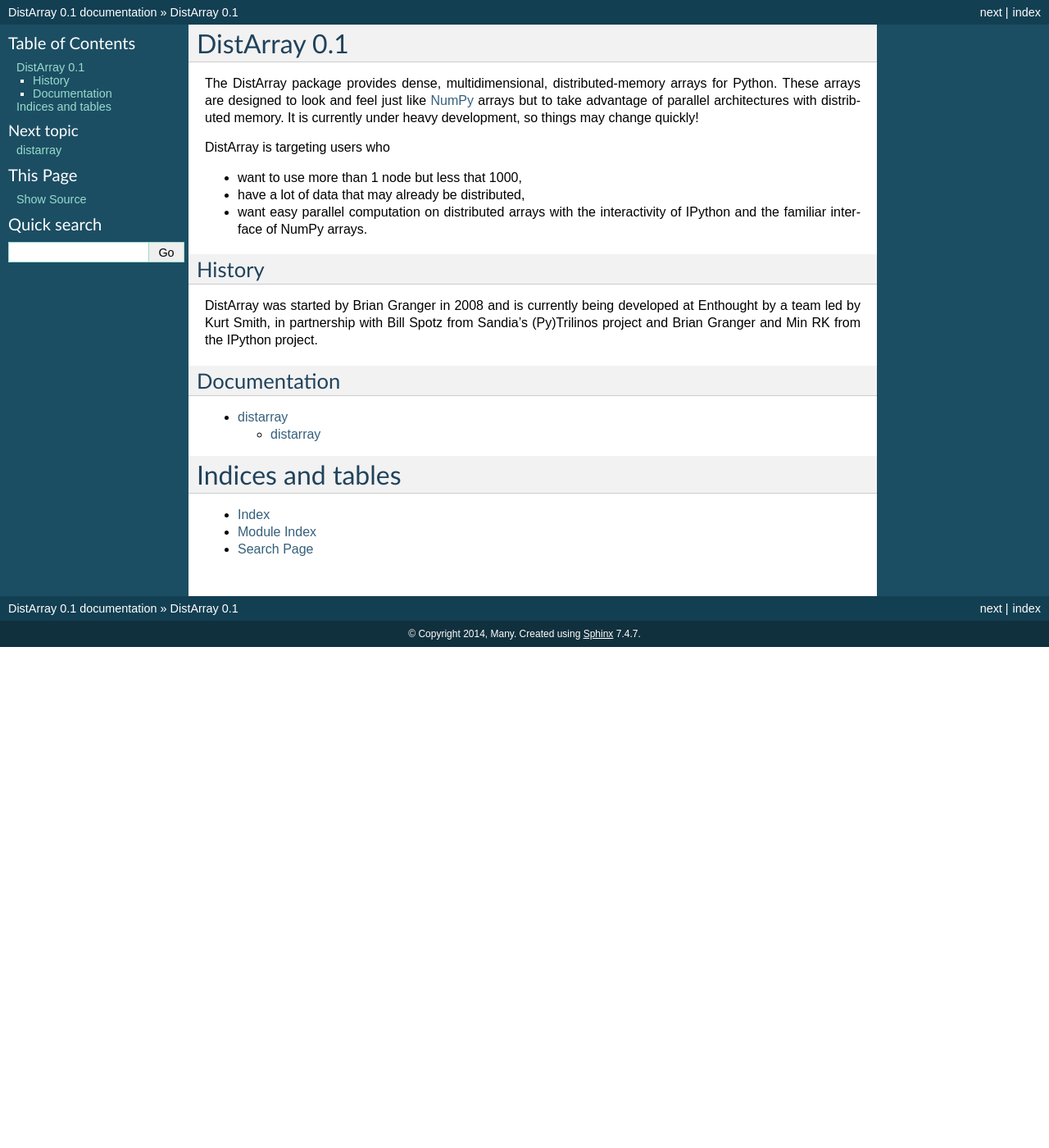
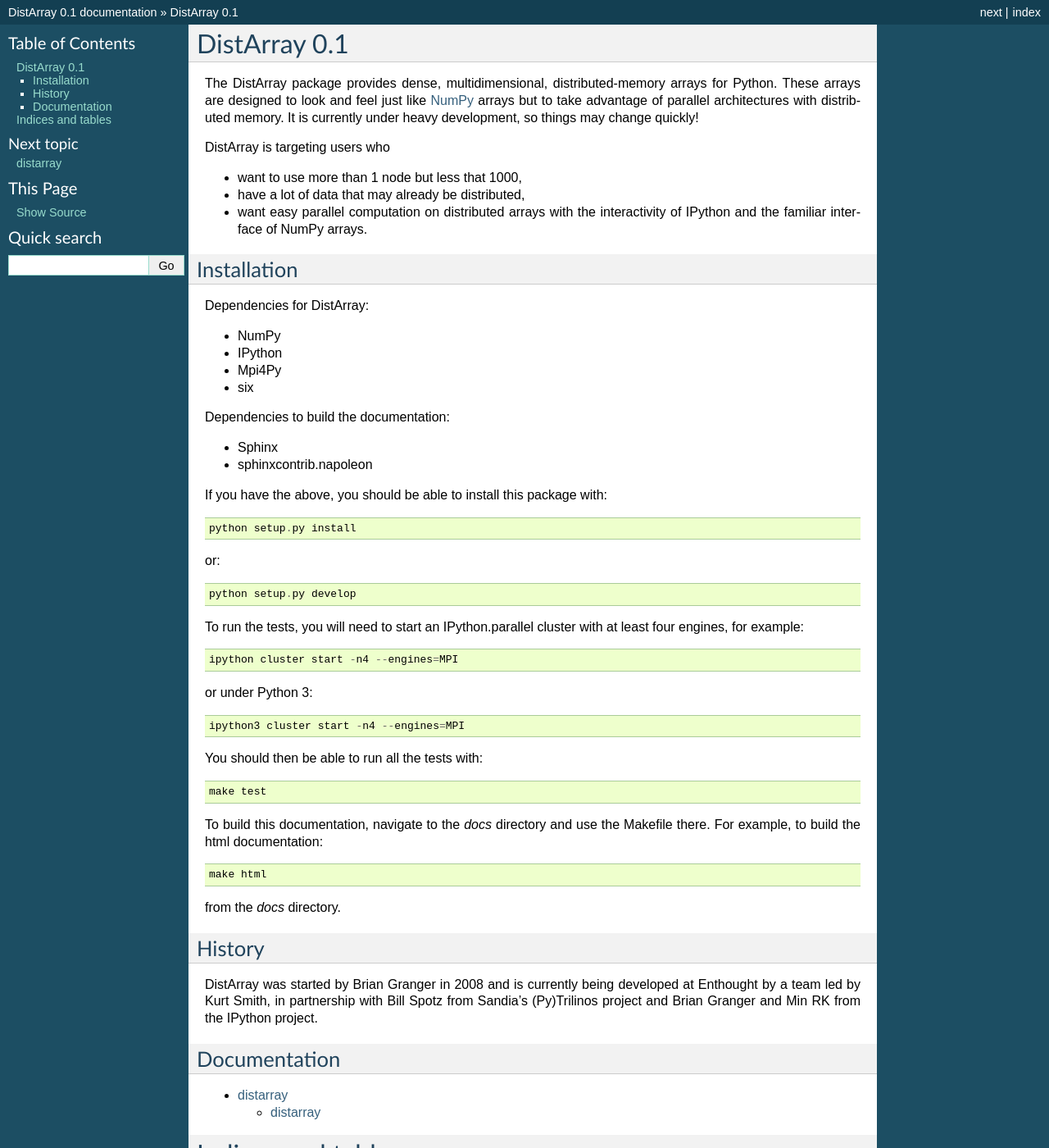
Before and after one commit to enthought/distarray, a Sphinx documentation site: the page built from docs/source/index.rst, in a window 1280 px wide and 1400 px high. Shown: the whole window at 82% size. Built offline with Sphinx 7.4.7, drawn with Linux system fonts in a browser that asks for light colours; formulas are drawn with MathJax 3; pages that are not in the unit, such as notebooks, are missing from menus.

Commit message:
Add an Installation section.

```diff
--- a/docs/source/index.rst
+++ b/docs/source/index.rst
@@ -21,6 +21,51 @@
   of IPython and the familiar interface of NumPy arrays.
 
 .. _NumPy: http://www.numpy.org
+
+
+Installation
+------------
+
+Dependencies for DistArray:
+
+* NumPy
+* IPython
+* Mpi4Py
+* six
+
+Dependencies to build the documentation:
+
+* Sphinx
+* sphinxcontrib.napoleon
+
+If you have the above, you should be able to install this package with::
+
+    python setup.py install
+
+or::
+
+    python setup.py develop
+
+
+To run the tests, you will need to start an IPython.parallel cluster with at
+least four engines, for example::
+
+    ipython cluster start -n4 --engines=MPI
+
+or under Python 3::
+
+    ipython3 cluster start -n4 --engines=MPI
+
+You should then be able to run all the tests with::
+
+    make test
+
+To build this documentation, navigate to the `docs` directory and use the
+Makefile there.  For example, to build the html documentation::
+
+    make html
+
+from the `docs` directory.
 
 
 History
```
